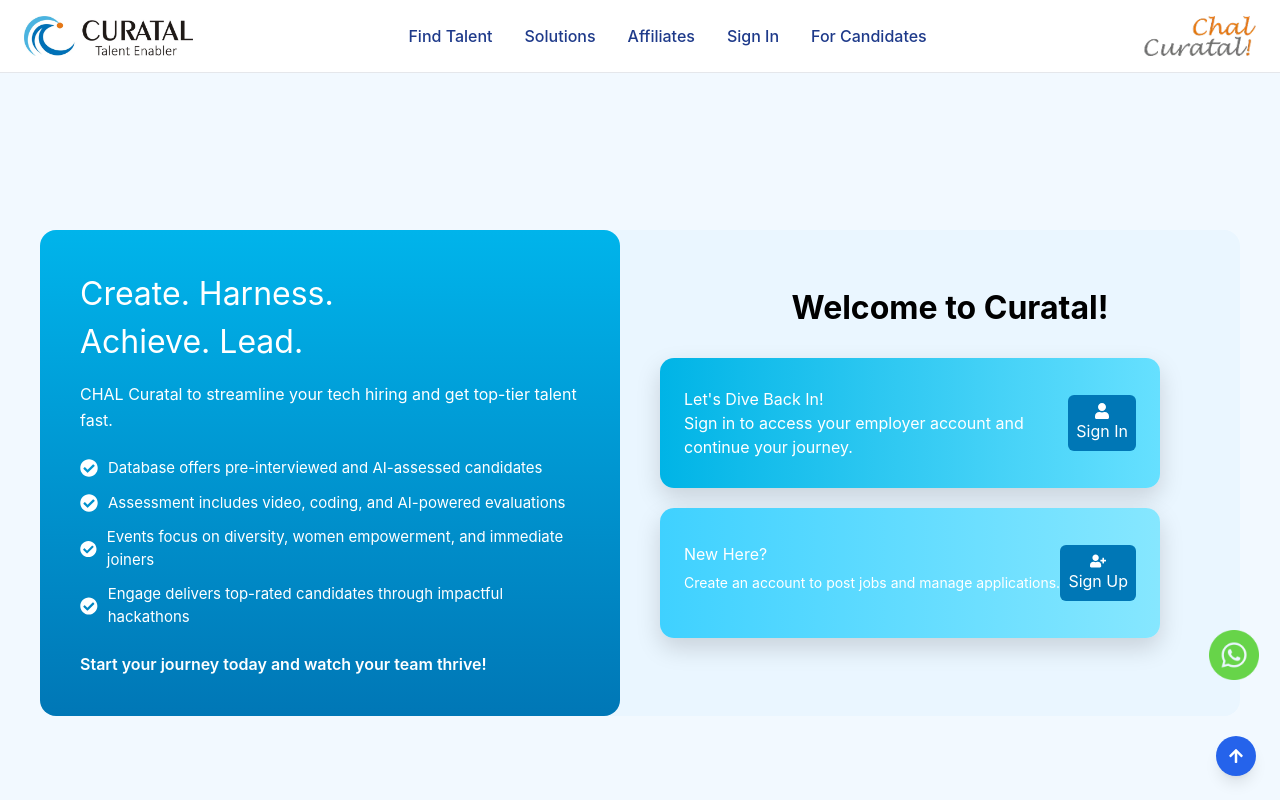
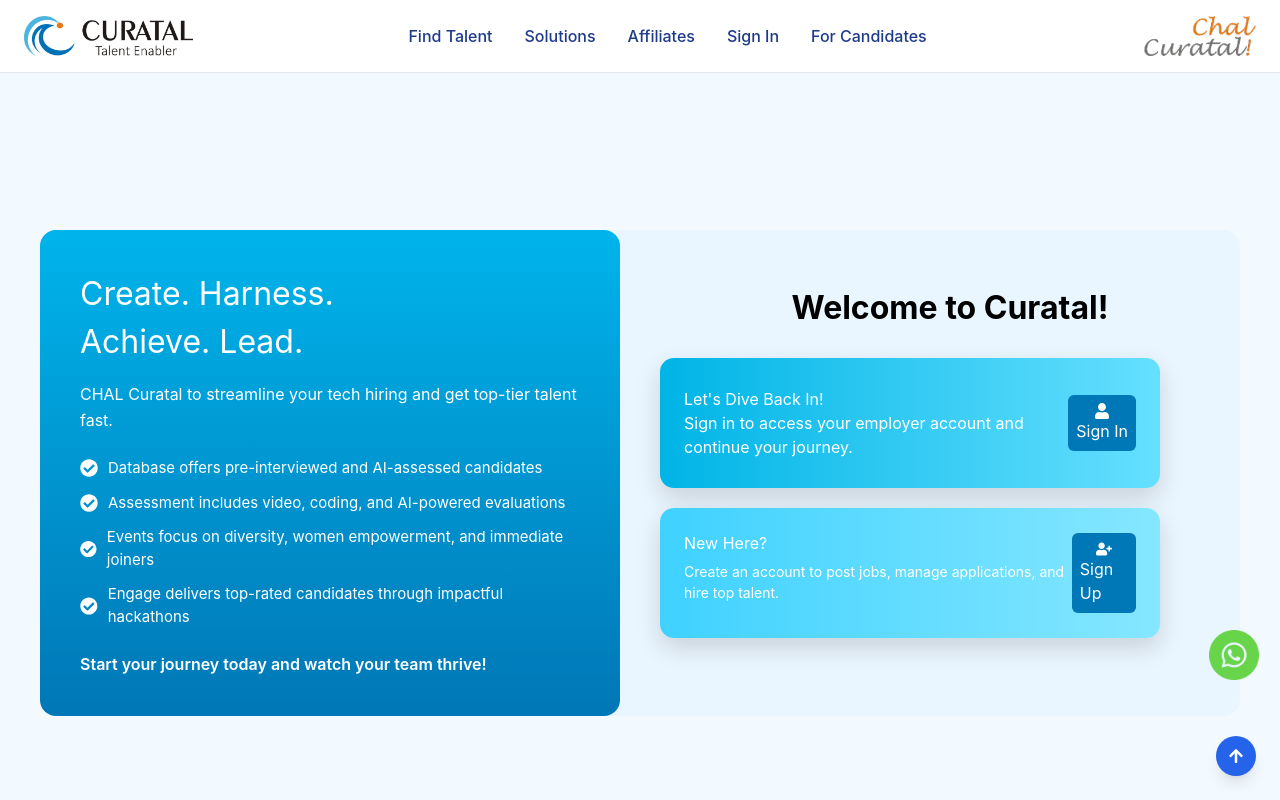
Before and after one commit to Naikharini/Curatal-demo, a React (Vite) app: page / in a window 1280 px wide. Shown: the top 800 px of the page. Built offline with nearby package versions, Linux system fonts and the light colour scheme.

Commit message:
fix: update account creation message in AuthHome for clarity and completeness

```diff
--- a/src/pages/Home/AuthHome.jsx
+++ b/src/pages/Home/AuthHome.jsx
@@ -50,7 +50,7 @@
           <div className="auth-card light">
             <div>
               <h3>New Here?</h3>
-              <p>Create an account to post jobs and manage applications.</p>
+              <p>Create an account to post jobs, manage applications, and hire top talent.</p>
             </div>
             <div onClick={() => navigate("/auth/recruiter/signup")} className="flex flex-col bg-[#0077b6] p-2 rounded-md width-[150px] text-white cursor-pointer justify-center items-center">
                           <FaUserPlus />
```
